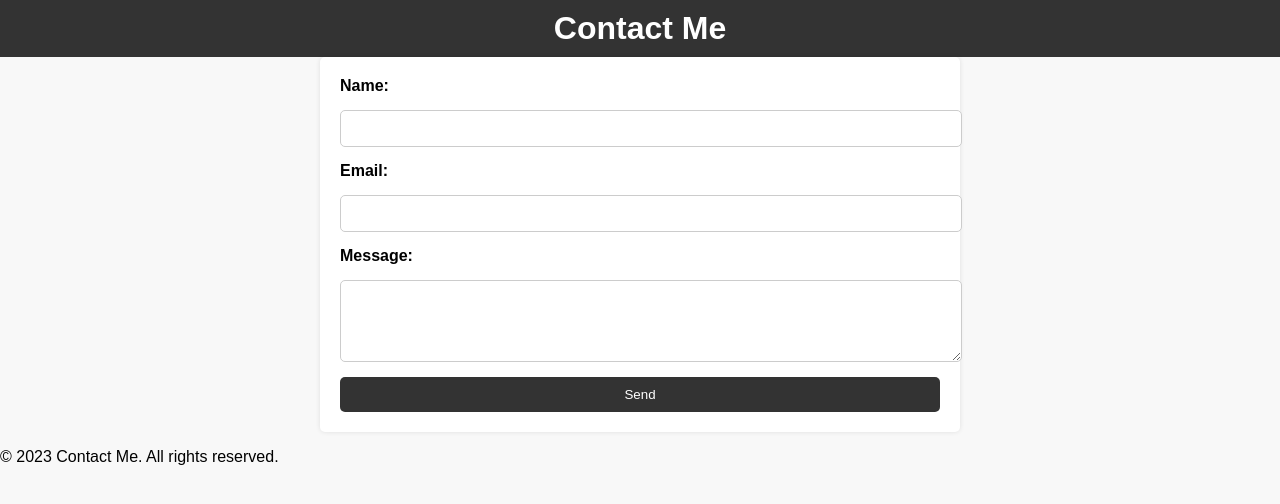
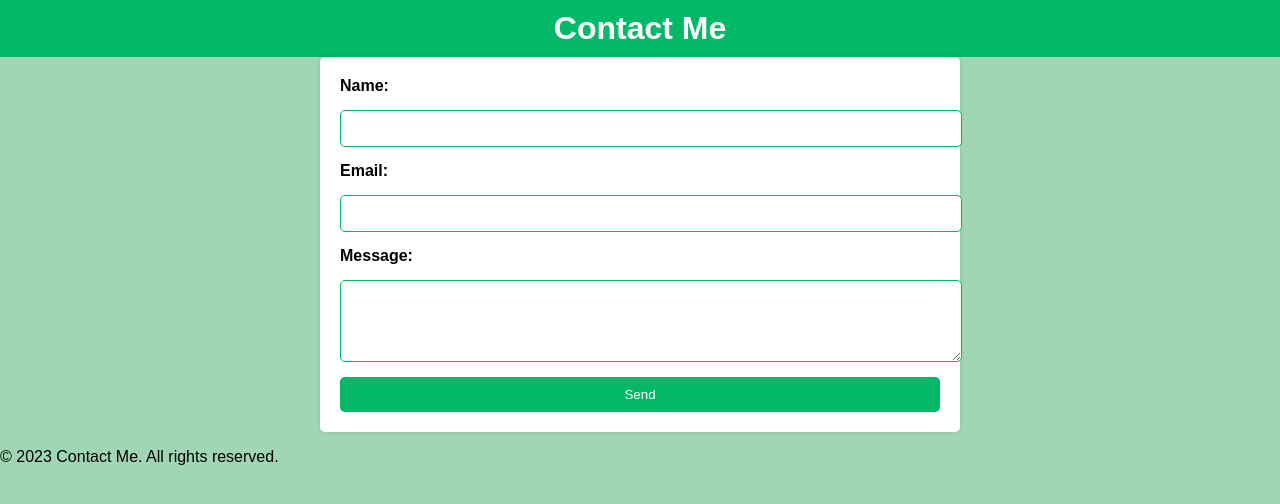
Before and after one commit to Jebina-ai/myProf, a plain HTML site: page contact.html in a window 1280 px wide. Drawn offline with Linux system fonts and the light colour scheme.

Commit message:
Update contact.css

```diff
--- a/contact.css
+++ b/contact.css
@@ -7,11 +7,11 @@ body, h1, form {
 /* Basic styling */
 body {
     font-family: Arial, sans-serif;
-    background-color: #f8f8f8;
+    background-color: #A0D6B4;
 }
 
 header {
-    background-color: #333;
+    background-color: #03b867;
     color: #fff;
     padding: 10px;
     text-align: center;
@@ -39,12 +39,12 @@ input,
 textarea {
     width: 100%;
     padding: 10px;
-    border: 1px solid #ccc;
+    border: 1px solid #03b867;
     border-radius: 5px;
 }
 
 button {
-    background-color: #333;
+    background-color: #03b867;
     color: #fff;
     border: none;
     border-radius: 5px;
@@ -53,5 +53,5 @@ button {
 }
 
 button:hover {
-    background-color: #555;
+    background-color: #A0D6B4;;
 }
```
